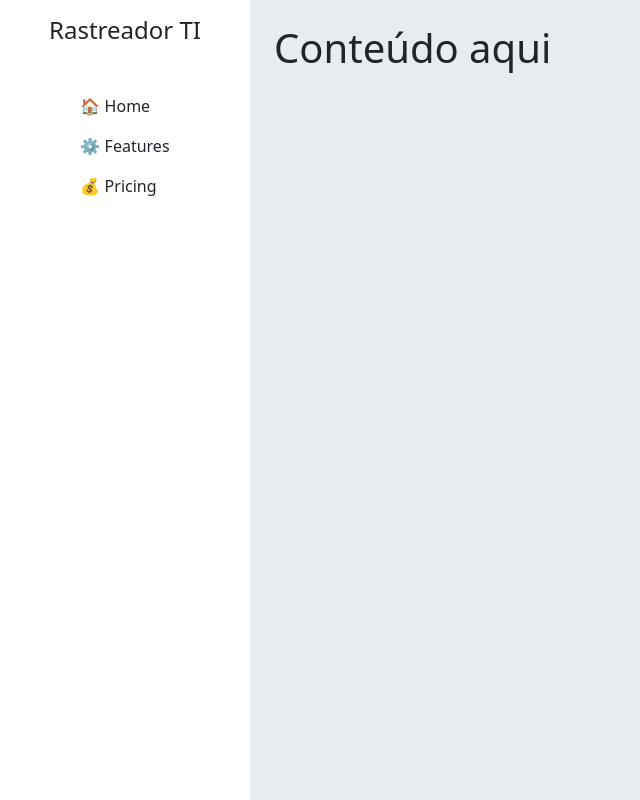
After one commit to CaioNatividade/rastreador-ti, a PHP site: template app/views/main.php in a window 1280 px wide. The commit adds this page. Shown: the whole page, without its empty margins (0-640 px from the left). Run offline with PHP 8.4, Linux system fonts and the light colour scheme; the template is opened without the code that fills it, so the values that code supplies are empty.

Commit message:
Minhas alterações

```diff
--- /dev/null
+++ b/app/views/main.php
@@ -0,0 +1,46 @@
+<!DOCTYPE html>
+<html lang="pt-BR">
+
+<head>
+    <meta charset="UTF-8">
+    <meta name="viewport" content="width=device-width, initial-scale=1.0">
+    <title>Rastreador TI</title>
+    <link href="https://cdn.jsdelivr.net/npm/bootstrap@5.3.8/dist/css/bootstrap.min.css" rel="stylesheet" integrity="sha384-sRIl4kxILFvY47J16cr9ZwB07vP4J8+LH7qKQnuqkuIAvNWLzeN8tE5YBujZqJLB" crossorigin="anonymous">
+</head>
+
+<body class="bg-body-secondary">
+    <div class="d-flex" >
+
+    <!-- SIDEBAR -->
+    <nav class="d-flex flex-column align-items-center py-3 bg-white text-dark" style="width: 250px; min-height: 100vh;">
+
+        <h4>Rastreador TI</h4>
+        <hr>
+
+        <ul class="nav flex-column">
+            <li class="nav-item">
+                <a class="nav-link text-dark active" href="#">🏠 Home</a>
+            </li>
+            <li class="nav-item">
+                <a class="nav-link text-dark" href="#">⚙️ Features</a>
+            </li>
+            <li class="nav-item">
+                <a class="nav-link text-dark" href="#">💰 Pricing</a>
+            </li>
+        </ul>
+
+    </nav>
+
+    <!-- CONTEÚDO -->
+    <div class="flex-grow-1 p-4">
+        <h1>Conteúdo aqui</h1>
+    </div>
+
+</div>
+
+
+
+    <script src="https://cdn.jsdelivr.net/npm/bootstrap@5.3.8/dist/js/bootstrap.bundle.min.js" integrity="sha384-FKyoEForCGlyvwx9Hj09JcYn3nv7wiPVlz7YYwJrWVcXK/BmnVDxM+D2scQbITxI" crossorigin="anonymous"></script>
+</body>
+
+</html>
```
Also changed, not shown: app/controllers/HomeController.php (+9 -8 lines), composer.json (added, +16 -0 lines), core/Router.php (added, +27 -0 lines), public/index.php (+27 -20 lines), public/.htaccess.
